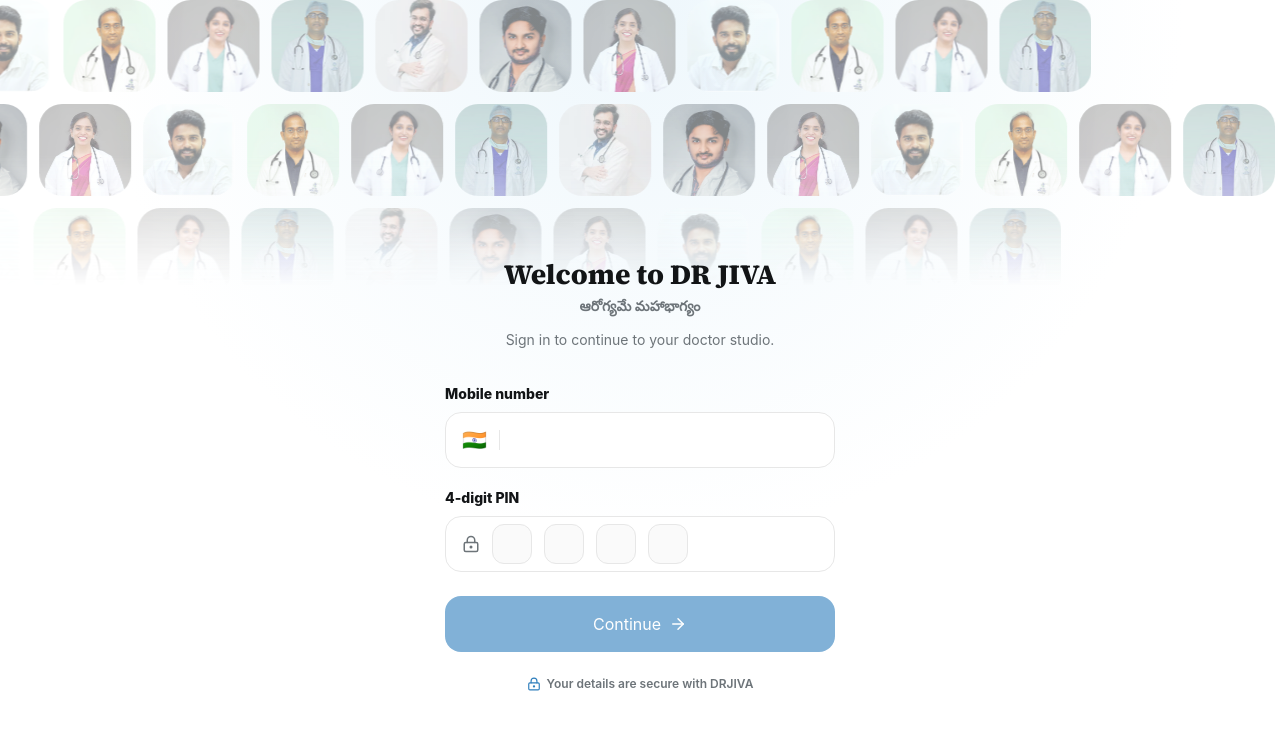
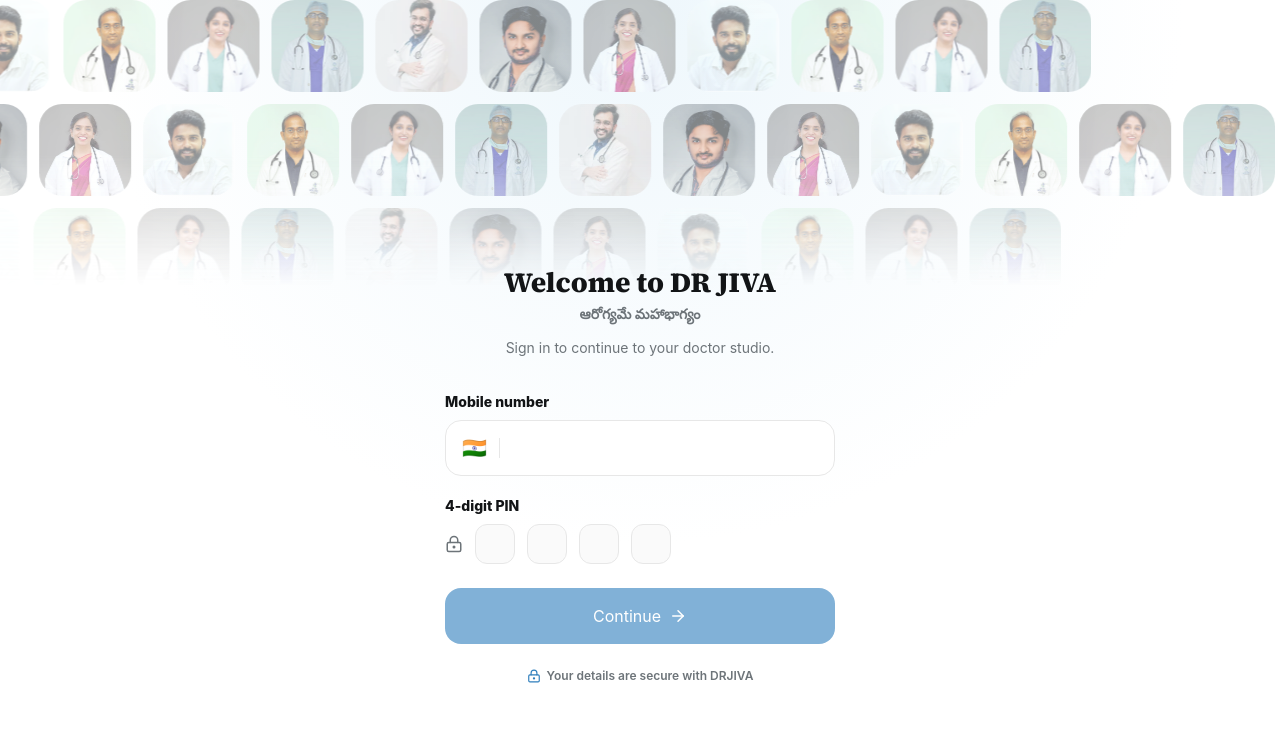
Before and after one commit to smartlocalai99/doctorsjiva, a Next.js app: page /login in a window 1280 px wide. Shown: the top 730 px of the page. Built offline with nearby package versions, Linux system fonts and the light colour scheme; no server answers.

Commit message:
fix: correct workspace query and pin styling

```diff
--- a/pages/api/workspace.js
+++ b/pages/api/workspace.js
@@ -26,7 +26,7 @@
       return response.status(200).json({ analytics: { likes: likesResult.data || [], views: viewsResult.data || [] } });
     }
     const [profileResult, postsResult] = await Promise.all([
-      admin.from('doctors').select('id, phone_number, display_name, specialty, qualifications, hospital_name, experience_years, city, bio, avatar_url, avatar_path, follower_count').eq('phone_number', session.doctor.phone_number).single(),
+      admin.from('doctors').select('phone_number, display_name, specialty, qualifications, hospital_name, experience_years, city, bio, avatar_url, follower_count').eq('phone_number', session.doctor.phone_number).single(),
       admin.from('health_posts').select('id, title, caption, media_url, media_type, status, published_at, updated_at, created_at, views_count, likes_count, comments_count, saves_count').eq('doctor_phone', session.doctor.phone_number).order('created_at', { ascending: false }),
     ]);
     if (profileResult.error) throw profileResult.error;
--- a/styles/globals.css
+++ b/styles/globals.css
@@ -507,6 +507,10 @@
     @apply relative;
   }
 
+  .app-login-field > .pin-input-wrap {
+    @apply min-h-0 border-0 bg-transparent p-0;
+  }
+
   .pin-cells {
     @apply flex min-w-0 flex-1 gap-3;
   }
```
